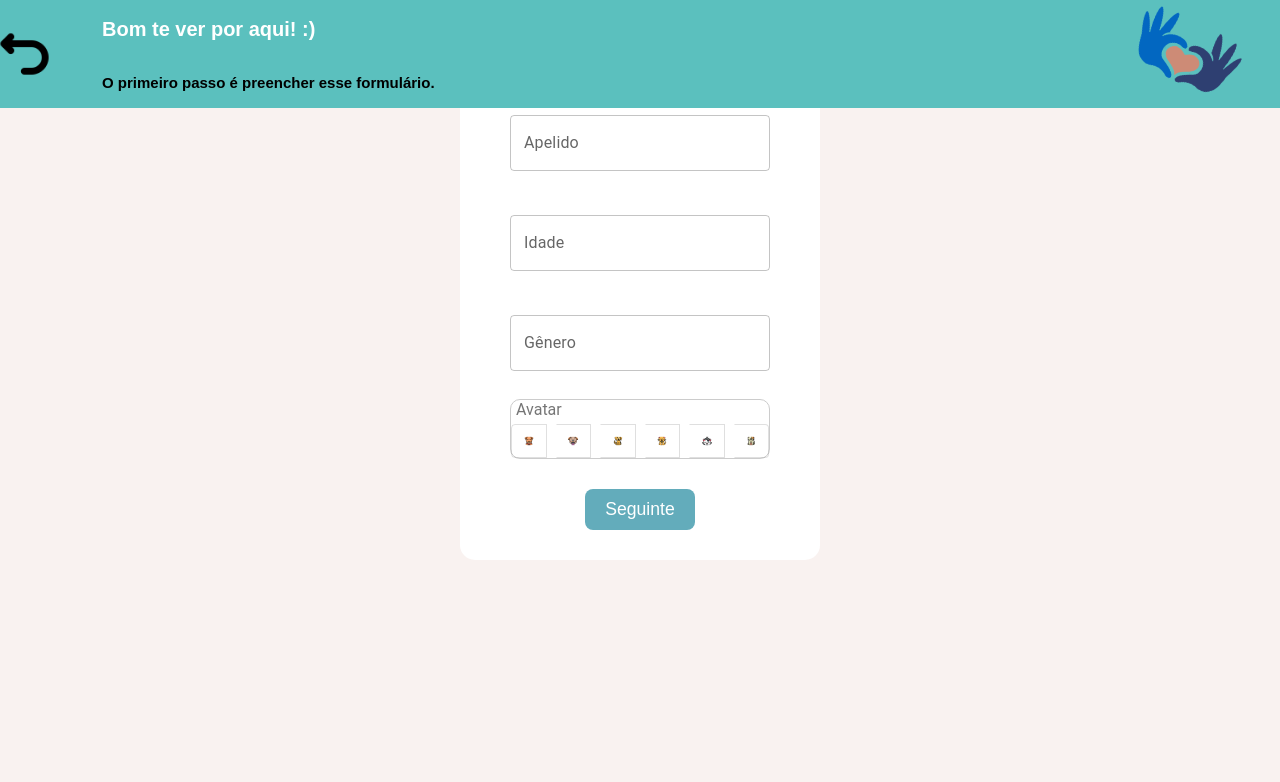
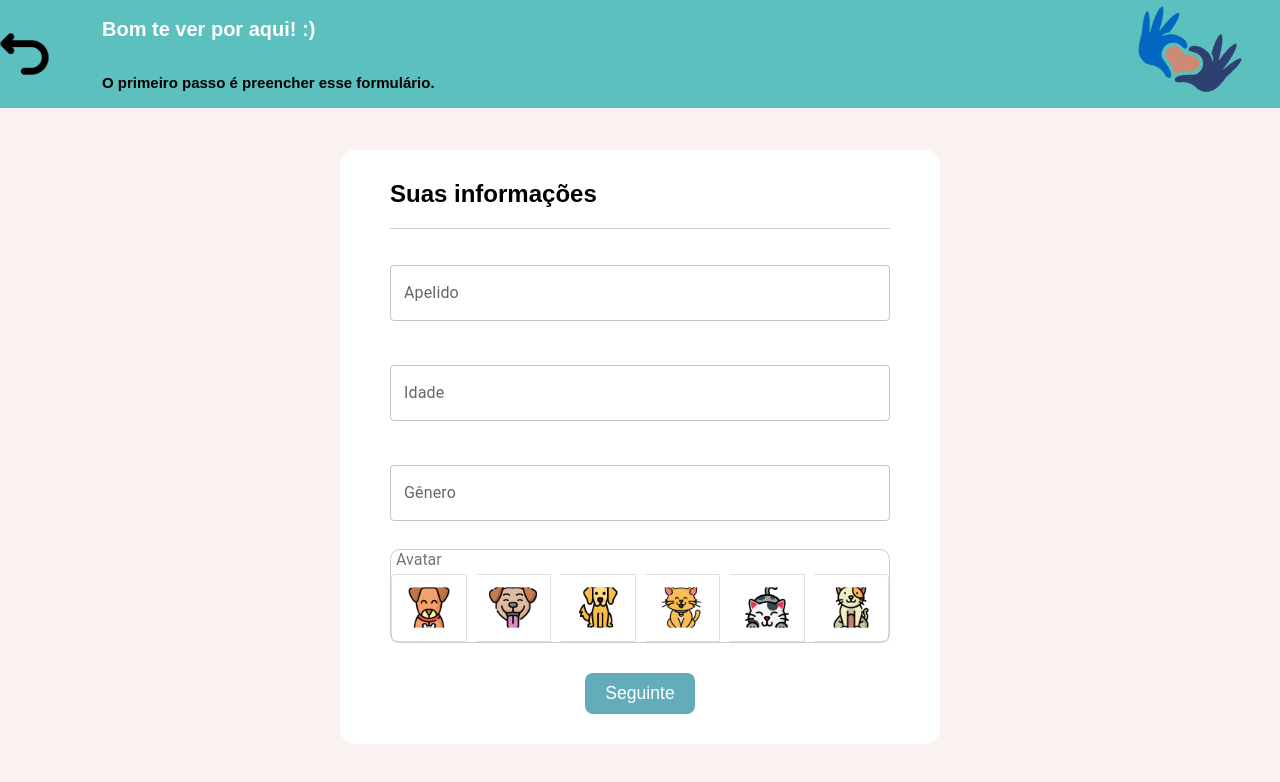
Before and after one commit to anaccdg/HelpMindFront, a React (Create React App) app: page /form in a window 1280 px wide. Shown: the top 782 px of the page. Built offline with nearby package versions, Linux system fonts and the light colour scheme.

Commit message:
Tela forms
Ajuste na tela de fomrulario

```diff
--- a/src/pages/Conversation/conversation.js
+++ b/src/pages/Conversation/conversation.js
@@ -40,7 +40,7 @@ function Conversation() {
   };
 
   const simulateReceivedMessage = () => {
-    const receivedMessage = ''//"Claro! O que você está sentindo?";
+    const receivedMessage = 'Ola! Como posso ajudar você hoje?'
 
     const requestOptions = {
       method: 'GET',
--- a/src/pages/Form/form.css
+++ b/src/pages/Form/form.css
@@ -59,9 +59,9 @@ html, body {
 
 .form-container {
   padding: 30px 50px;
-  margin: 0 auto;
+  margin: 150px auto 0;
   background-color: #ffffff;
-  width: 60%;
+  width: 130%;
   max-width: 600px;
   border-radius: 15px;
 }
@@ -130,8 +130,8 @@ html, body {
 }
 
 .avatar-image {
-  width: 150%;
-  height: 150%;
+  width: 150px;
+  height: 150px;
   object-fit: cover;
   border-radius: 5px;
   transition: transform 0.2s ease;
--- a/src/pages/Questionario/questionario.css
+++ b/src/pages/Questionario/questionario.css
@@ -77,7 +77,7 @@
 
 
 .lookup select {
-  width: 420px;
+  min-width: 200px;
   padding: 10px;
   font-size: 16px;
   border: 1px solid #5BC0BE;
```
